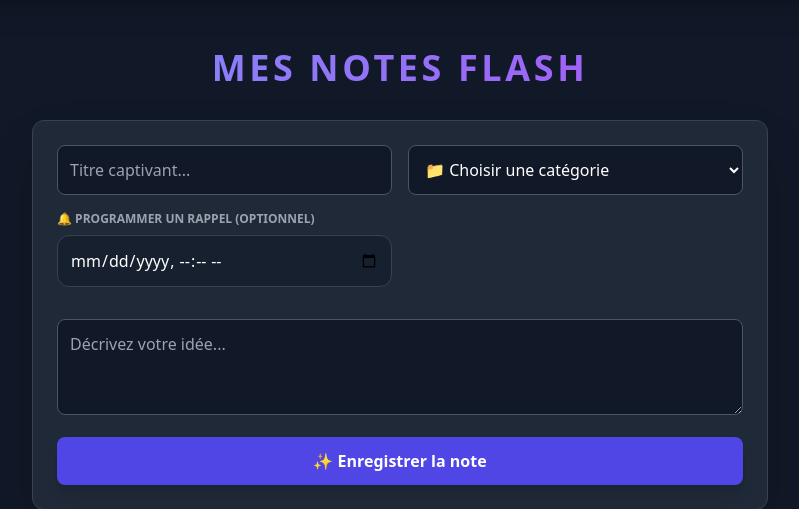
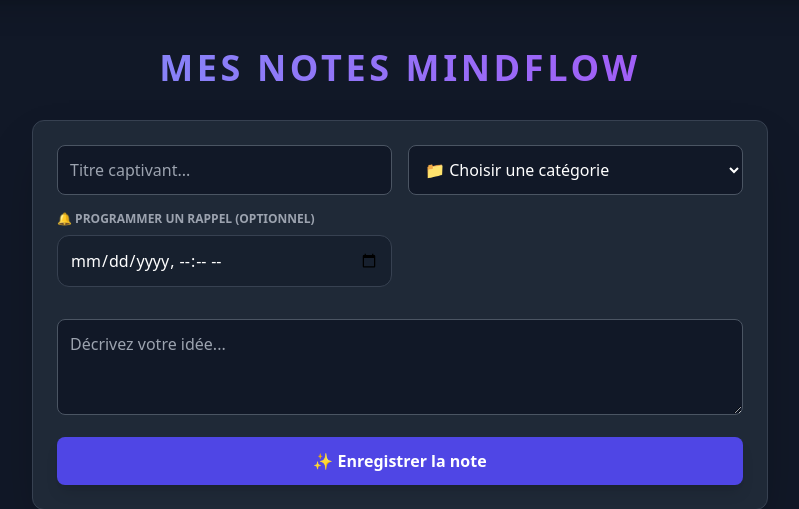
Before and after one commit to Reddy-Nzoloko/BlockNoteMVC, a PHP site: page / in a window 1280 px wide. Shown: the part 63-572 px from the top of the page, without its empty margins (240-1039 px from the left). Run offline with PHP 8.4, Linux system fonts and the light colour scheme; the visitor is signed in with stand-in values (Sample User, id 1); data comes from the database, SQL or seed files in the repository; data that the repository does not hold is empty; some libraries are stand-ins or nearby versions.

Commit message:
Mise à jour du titre Mind flow

```diff
--- a/views/editer.php
+++ b/views/editer.php
@@ -4,7 +4,7 @@
     <meta charset="UTF-8">
     <meta name="viewport" content="width=device-width, initial-scale=1.0">
     <script src="https://cdn.tailwindcss.com"></script>
-    <title>Modifier la note | NoteFlash Pro</title>
+    <title>MindFlow</title>
     <script>
         tailwind.config = { darkMode: 'class' }
     </script>
--- a/views/forgot_password.php
+++ b/views/forgot_password.php
@@ -3,7 +3,7 @@
 <head>
     <meta charset="UTF-8">
     <script src="https://cdn.tailwindcss.com"></script>
-    <title>Réinitialisation | NoteFlash Pro</title>
+    <title>MindFlow</title>
 </head>
 <body class="bg-gray-900 text-gray-100 h-screen flex items-center justify-center">
     <div class="relative z-10 w-full max-w-md px-6">
--- a/views/liste.php
+++ b/views/liste.php
@@ -4,7 +4,7 @@
     <meta charset="UTF-8">
     <script src="https://cdn.tailwindcss.com"></script>
     <link rel="stylesheet" href="https://cdnjs.cloudflare.com/ajax/libs/animate.css/4.1.1/animate.min.css"/>
-    <title>Mes Notes Flash - Dark Edition</title>
+    <title>MindFlow</title>
     <style>
         /* Animation personnalisée pour l'entrée des notes */
         .note-card {
@@ -34,7 +34,7 @@
 
     <div class="max-w-3xl mx-auto p-4 animate__animated animate__fadeIn">
         <h1 class="text-4xl font-extrabold text-transparent bg-clip-text bg-gradient-to-r from-indigo-400 to-purple-500 mb-8 text-center uppercase tracking-widest">
-            Mes Notes Flash
+            Mes Notes MindFlow
         </h1>
 
         <form action="index.php?action=ajouter" method="POST" class="bg-gray-800 p-6 rounded-xl shadow-2xl mb-10 border border-gray-700 animate__animated animate__slideInDown">
@@ -124,7 +124,7 @@ function verifierRappels() {
             if (Math.floor(maintenant.getTime() / 60000) === Math.floor(tempsRappel.getTime() / 60000)) {
 
                 if (Notification.permission === "granted") {
-                    new Notification("⏰ Rappel NoteFlash !", {
+                    new Notification("⏰ Rappel NoteMindFlow !", {
                         body: `Il est temps de : ${note.titre}`,
                         icon: "https://cdn-icons-png.flaticon.com/512/1792/1792931.png"
                     });
```
